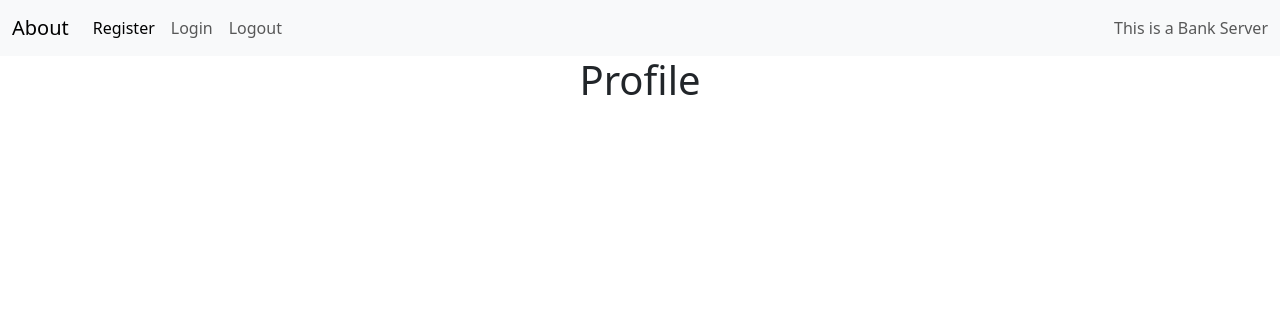
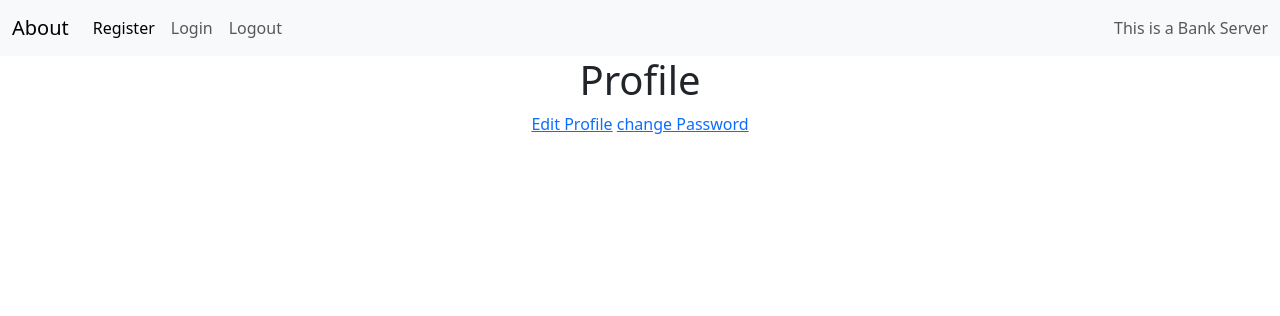
Before and after one commit to harishraja18/banking_repo, a Django app: page /profile/ in a window 1280 px wide. Shown: the top 316 px of the page. Run offline with Django 5.2, Linux system fonts and the light colour scheme.

```diff
--- a/Banking_project/accounts/templates/profile.html
+++ b/Banking_project/accounts/templates/profile.html
@@ -1,4 +1,6 @@
 {% extends 'main.html' %}
 {% block content %}
 <h1>Profile</h1>
+<a href="{% url 'edit_profile' %}">Edit Profile</a>
+<a href="{% url 'change_password' %}">change Password</a>
 {% endblock %}
--- a/Banking_project/accounts/urls.py
+++ b/Banking_project/accounts/urls.py
@@ -5,5 +5,7 @@ urlpatterns = [
     path('',this_is_accounts.login_page, name='login'),
     path('logout_page/',this_is_accounts.logout_page, name='logout'),
     path('register/',this_is_accounts.register, name='register'),
-    path('profile/',this_is_accounts.profile, name='profile')
+    path('profile/',this_is_accounts.profile, name='profile'),
+    path('edit_profile/',this_is_accounts.edit_profile, name='edit_profile'),
+    path('change_password/',this_is_accounts.change_password, name='change_password'),
 ]
--- a/Banking_project/accounts/views.py
+++ b/Banking_project/accounts/views.py
@@ -1,6 +1,7 @@
 from django.shortcuts import render, redirect
 from django.contrib.auth.models import User
-from django.contrib.auth import authenticate, login,logout, update_session_auth_hash
+from django.contrib.auth import login,logout, update_session_auth_hash, authenticate
+from django.contrib.auth.decorators import login_required
 from django.contrib import messages
 
 # Create your views here.
@@ -14,7 +15,7 @@ def register(request):
             username=request.POST['username'],
             password=request.POST['password']
         )
-        messages.success(request,"Regisration completed!!!")
+
         return redirect('login')
     return render(request,'register.html')
 
@@ -30,11 +31,45 @@ def login_page(request):
 
     return render(request,'login.html')
 
+# @login_required
+def edit_profile(request):
+    if request.method == 'POST':
+        user = request.user
+        user.first_name = request.POST['first_name']
+        user.last_name = request.POST['last_name']
+        user.email = request.POST['email']
+        user.username = request.POST['username']
+        user.save()
+        return redirect('profile')
+    return render(request,'edit_profile.html')
 
 
+
+# @login_required
+def change_password(request):
+    if request.method == 'POST':
+        user = request.user
+        old_password = request.POST['old_password']
+        new_password = request.POST['new_password']
+        confirm_password = request.POST['confirm_password']
+        if not user.check_password(old_password):
+            return messages.error(request, "Your Old password is not match with new password")
+        elif new_password != confirm_password :
+            return messages.error(request, "Your miss match")
+        else:
+            if request.method == 'POST':
+                user.set_password(new_password)
+                user.save()
+                update_session_auth_hash(request,user)
+                return messages.success(request,"Password changed")
+            return redirect('profile')
+    return render(request,"change_password.html")
+
+@login_required
 def logout_page(request):
     logout(request)
     return render(request,'login.html')
 
+# @login_required
 def profile(request):
     return render(request,'profile.html')
```
Also changed, not shown: Banking_project/Banking_project/settings.py (+6 -2 lines), Banking_project/accounts/templates/change_password.html (+13 -0 lines), Banking_project/accounts/templates/edit_profile.html (+15 -0 lines), Banking_project/db.sqlite3.
